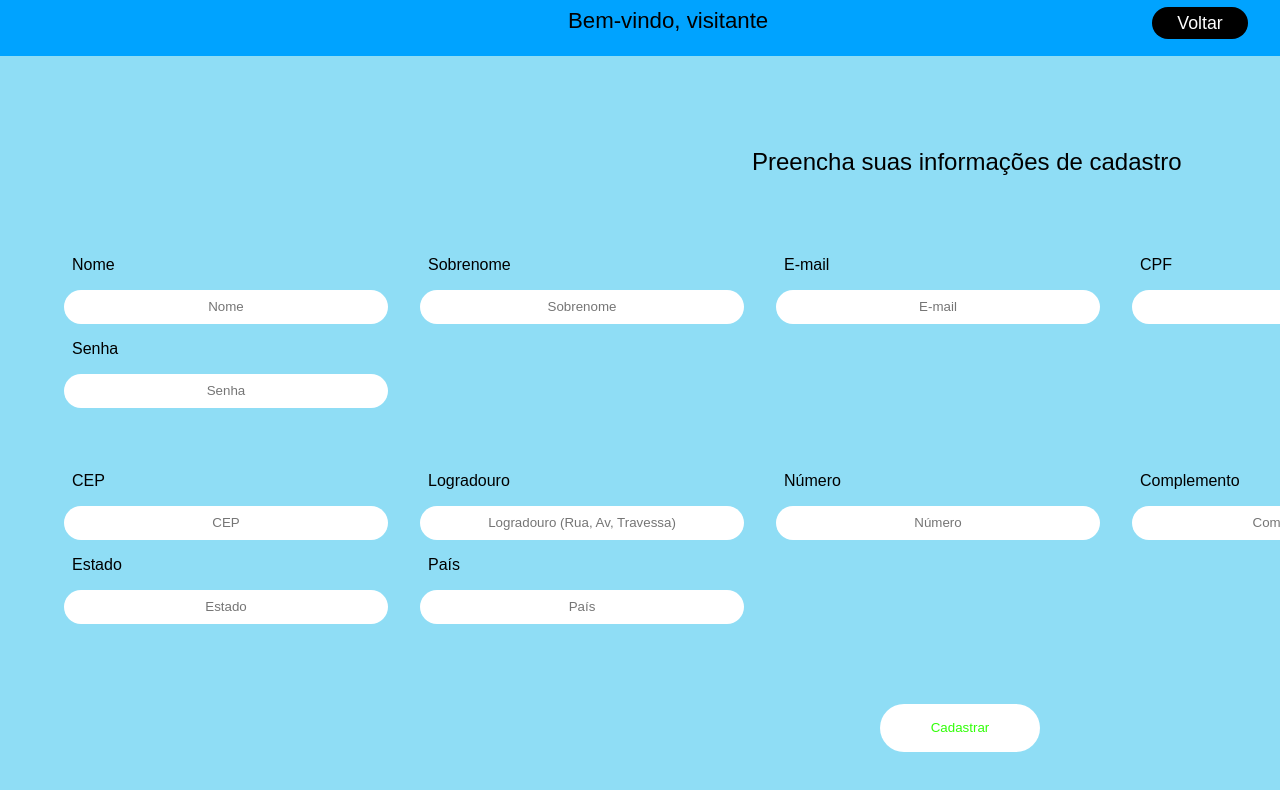
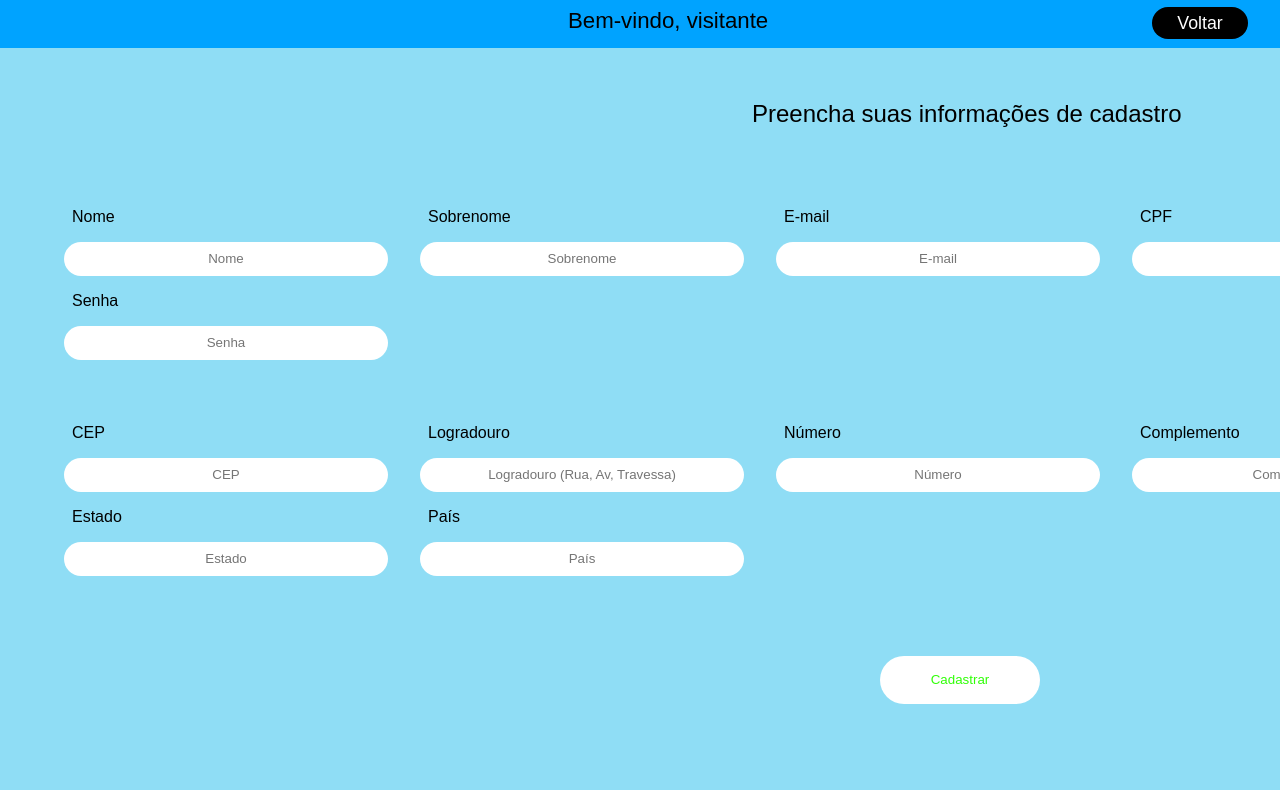
Before and after one commit to lucianogomes02/login-vue-app, a Vue app: page /cadastro in a window 1280 px wide. Shown: the top 790 px of the page. Built offline with nearby package versions, Linux system fonts and the light colour scheme; a web font is replaced by a local one.

Commit message:
refactor(src/components/Cabecalho.vue): altera posição do cabeçalho para fixada

```diff
--- a/src/components/Cabecalho.vue
+++ b/src/components/Cabecalho.vue
@@ -30,6 +30,7 @@ export default defineComponent({
   width: 120.5rem;
   height: 7vh;
   margin: -8px;
+  position: fixed;
 }
 
 .barra__de__navegacao {
@@ -43,7 +44,7 @@ export default defineComponent({
 }
 
 .bem__vindo {
-  margin-top: 2.5rem;
+  margin-top: 3.5rem;
   margin-left: 45%;
   font-size: 2.5ch;
 }
@@ -51,6 +52,7 @@ export default defineComponent({
 .botao__de__voltar {
   width: 6rem;
   height: 2rem;
+  margin-top: 2rem;
   margin-bottom: 0.1rem;
   margin-right: 1.5rem;
 
```
